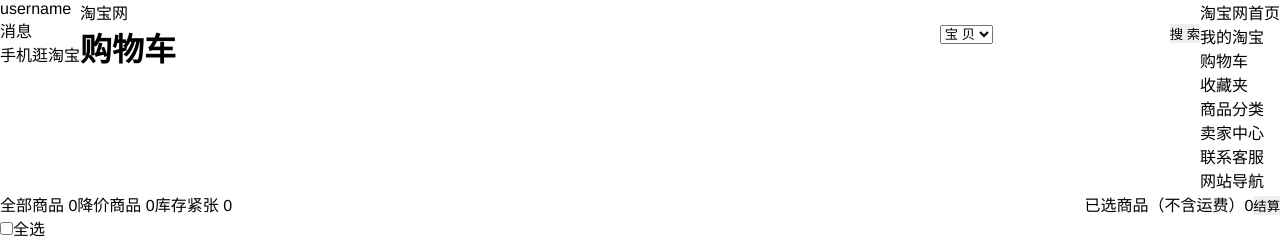
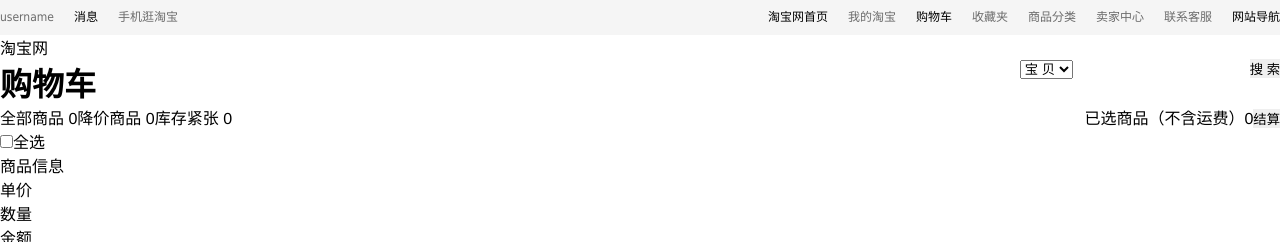
Before and after one commit to LinearLaw/TBCart_Demo, a Vue app in the folder Type_vue_2.5.2/: page / in a window 1280 px wide. Shown: the top 242 px of the page. Built offline with nearby package versions, Linux system fonts and the light colour scheme.

Commit message:
update header tab css

```diff
--- a/Type_vue_2.5.2/src/App.vue
+++ b/Type_vue_2.5.2/src/App.vue
@@ -128,5 +128,40 @@
 }
 </script>
 <style lang="less" scoped>
-
+//1、顶部导航栏
+#nav {
+  > #TB_nav {
+    width: 100%;
+    height: 35px;
+    background-color: rgb(245, 245, 245);
+    border-bottom: rgb(238, 238, 238);
+    >.container{
+      >ul{
+        >li{
+          float: left;
+          >a{
+            cursor: pointer;
+            font:12px/35px tahoma,arial,"Hiragino Sans GB","宋体",sans-serif;
+            &:hover{
+              color:#ff4400;
+            }
+          }
+        }
+        >.otherColor{
+          color:rgb(108, 108, 108);
+        }
+      }
+      >.left_Nav{
+        >li{
+          margin-right:20px;
+        }
+      }
+      >.right_nav{
+        >li{
+          margin-left:20px;
+        }
+      }
+    }
+  }
+}
 </style>
```
